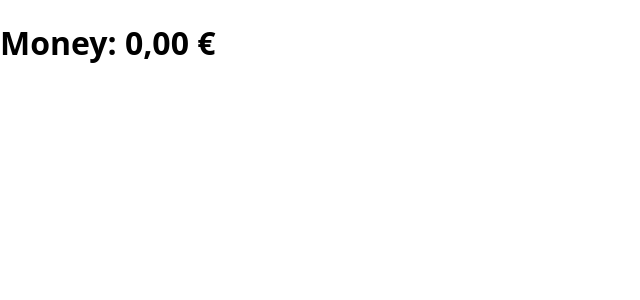
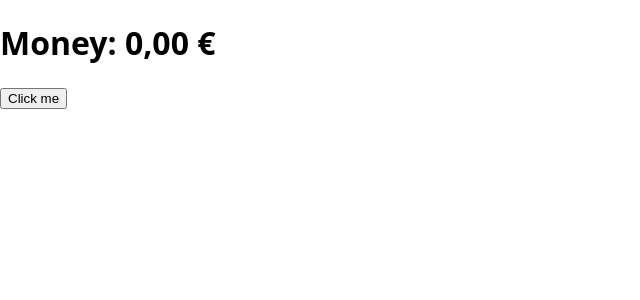
Before and after one commit to Satttoshi/idle-boss, a Next.js app: page / in a window 1280 px wide. Shown: the top 300 px of the page, without its empty margins (0-640 px from the left). Built offline with nearby package versions, Linux system fonts and the light colour scheme.

Commit message:
test MoneyButton component

```diff
--- a/pages/index.js
+++ b/pages/index.js
@@ -1,9 +1,11 @@
 import MoneyDisplay from "~/src/components/MoneyDisplay";
+import MoneyButton from "~/src/components/MoneyButton";
 
 export default function HomePage() {
   return (
     <div>
       <MoneyDisplay />
+      <MoneyButton />
     </div>
   );
 }
```
Also changed, not shown: 1 other file (tests, documents, lock files or other folders).
